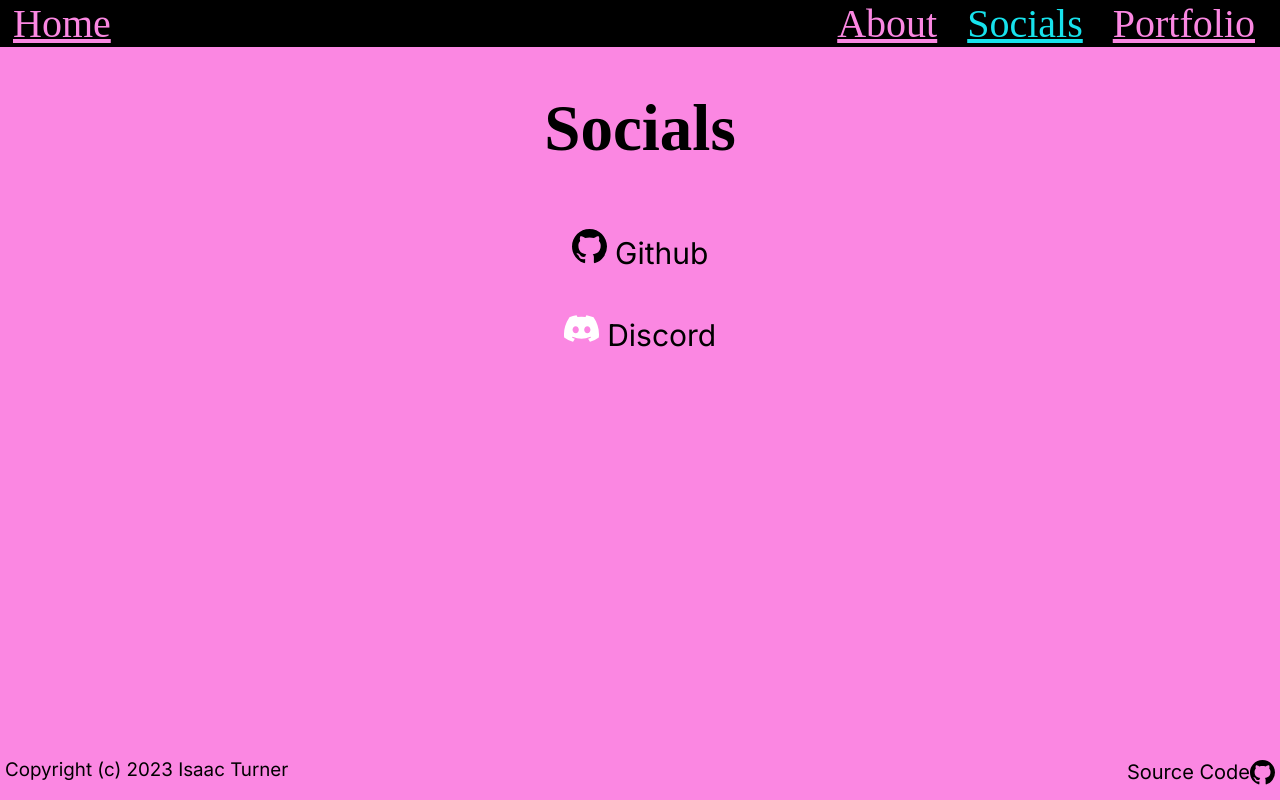
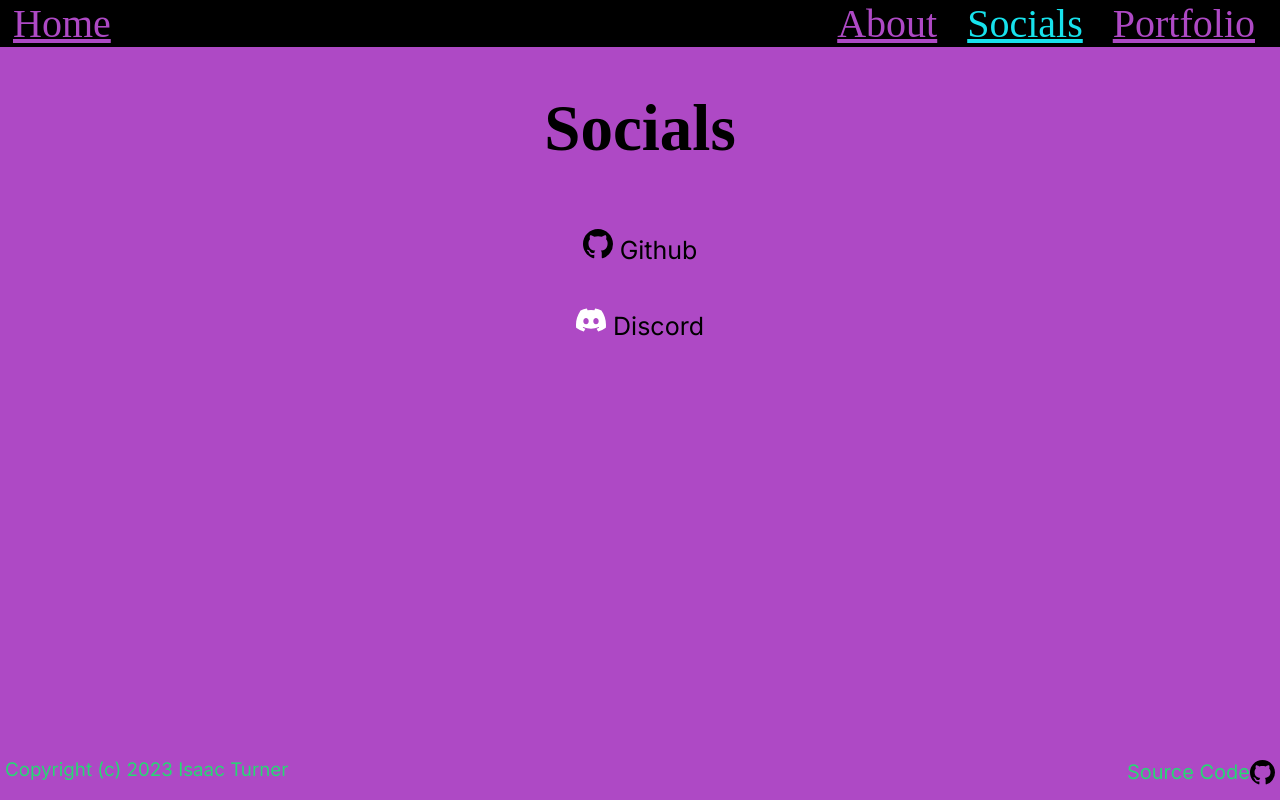
Before and after one commit to spacey-sooty/old-website, a Next.js app: page /socials in a window 1280 px wide. Shown: the top 800 px of the page. Built offline with nearby package versions, Linux system fonts and the light colour scheme; a web font is replaced by a local one.

Commit message:
scss styling

```diff
--- a/src/components/socials.tsx
+++ b/src/components/socials.tsx
@@ -19,7 +19,7 @@ export default function SocialsLink(props: {name: string, logo: React.ReactNode,
 function Github() {
   return (
     <div className="hero">
-      <SocialsLink name={"Github"} logo={<BsGithub size={35} color='black'/>} url={"https://github.com/spacey-sooty"} Name={styles.gh} />
+      <SocialsLink name={"Github"} logo={<BsGithub size={30} color='black'/>} url={"https://github.com/spacey-sooty"} Name={styles.gh} />
     </div>
   )
 }
@@ -27,7 +27,7 @@ function Github() {
 function Discord() {
   return (
     <div className='hero'>
-      <SocialsLink name={"Discord"} logo={<BsDiscord size={35} color='white' />} url="" Name={styles.discord} />
+      <SocialsLink name={"Discord"} logo={<BsDiscord size={30} color='white' />} url="" Name={styles.discord} />
     </div>
   )
 }
--- /dev/null
+++ b/src/styles/abstracts/colours.module.scss
@@ -0,0 +1,3 @@
+$link-colour:rgb(23, 226, 236);
+$background-colour:rgb(174, 73, 197);;
+$root-colour:rgb(39, 216, 116);;
--- /dev/null
+++ b/src/styles/abstracts/index.module.scss
@@ -0,0 +1 @@
+@forward 'colours.module.scss';
--- a/src/styles/components/footer.module.scss
+++ b/src/styles/components/footer.module.scss
@@ -1,8 +1,10 @@
+@import '../abstracts/index.module.scss';
+
 .sourceCode {
   display: flex;
   font-size: 20px;
-  color: black;
   text-decoration: none;
+  color: $root-colour;
 }
 
 .bottomPageRight {
--- a/src/styles/components/navbar.module.scss
+++ b/src/styles/components/navbar.module.scss
@@ -1,3 +1,5 @@
+@import '../abstracts/index.module.scss';
+
 .navbar {
   background-color: black;
   display: flex;
@@ -11,13 +13,13 @@
 .active {
   margin: 15px;
   font-size: 40px;
-  color: rgb(23, 226, 236);
+  color: $link-colour;
 }
 
 .inactive {
   margin: 15px;
+  color: $background-colour;
   font-size: 40px;
-  color: rgb(251, 135, 226);
 }
 
 .right {
--- a/src/styles/components/socials.module.scss
+++ b/src/styles/components/socials.module.scss
@@ -1,15 +1,15 @@
 .gh {
   margin: 20px;
-  font-size: 30px;
+  font-size: 25px;
   text-decoration: none;
   color: black;
 }
 
 .discord {
   margin: 20px;
-  font-size: 30px;
+  font-size: 25px;
   text-decoration: none;
-  color: black;
+  color: rgb(0, 0, 0);
 }
 
 .column {
--- a/src/styles/globals.scss
+++ b/src/styles/globals.scss
@@ -1,3 +1,5 @@
+@import 'abstracts/index.module.scss';
+
 @font-face {
     font-family: "Moonbeam Regular";
     src: url("https://db.onlinewebfonts.com/t/3a775cc0fc167a7000d81c790839b807.eot");
@@ -15,6 +17,7 @@
 h1 {
   text-align: center;
   font-size: 250%;
+  color: black;
 }
 
 h2 {
@@ -27,8 +30,8 @@ p {
 }
 
 :root {
-  background-color: rgb(251, 135, 226);
-  color: black;
+  background-color: $background-colour;
+  color: $root-colour;
   h1, h2 {
     font-family: "Moonbeam Regular";
   }
@@ -42,5 +45,5 @@ p {
 }
 
 .link {
-  color: rgb(23, 226, 236);
+  color: $link-colour;
 }
```
